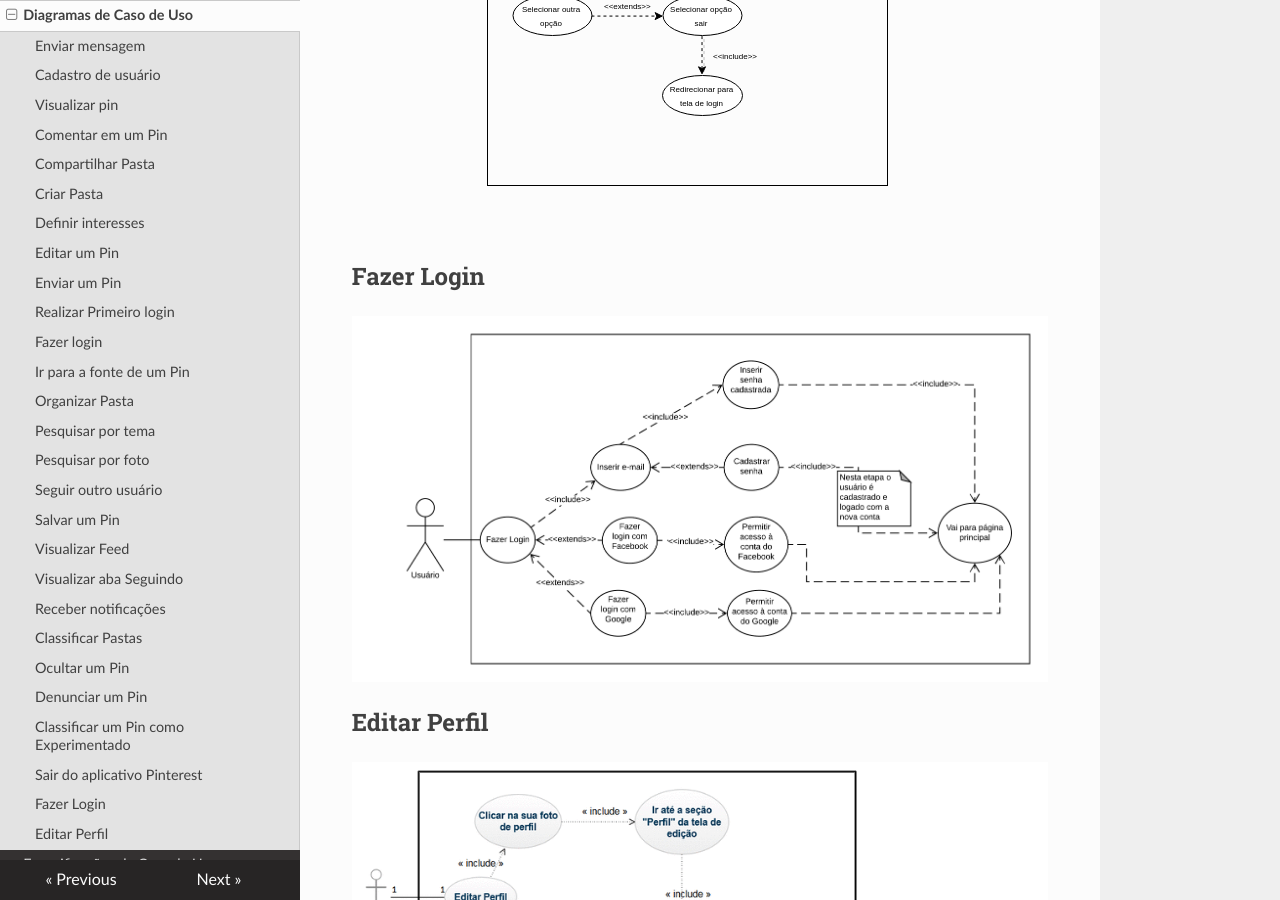
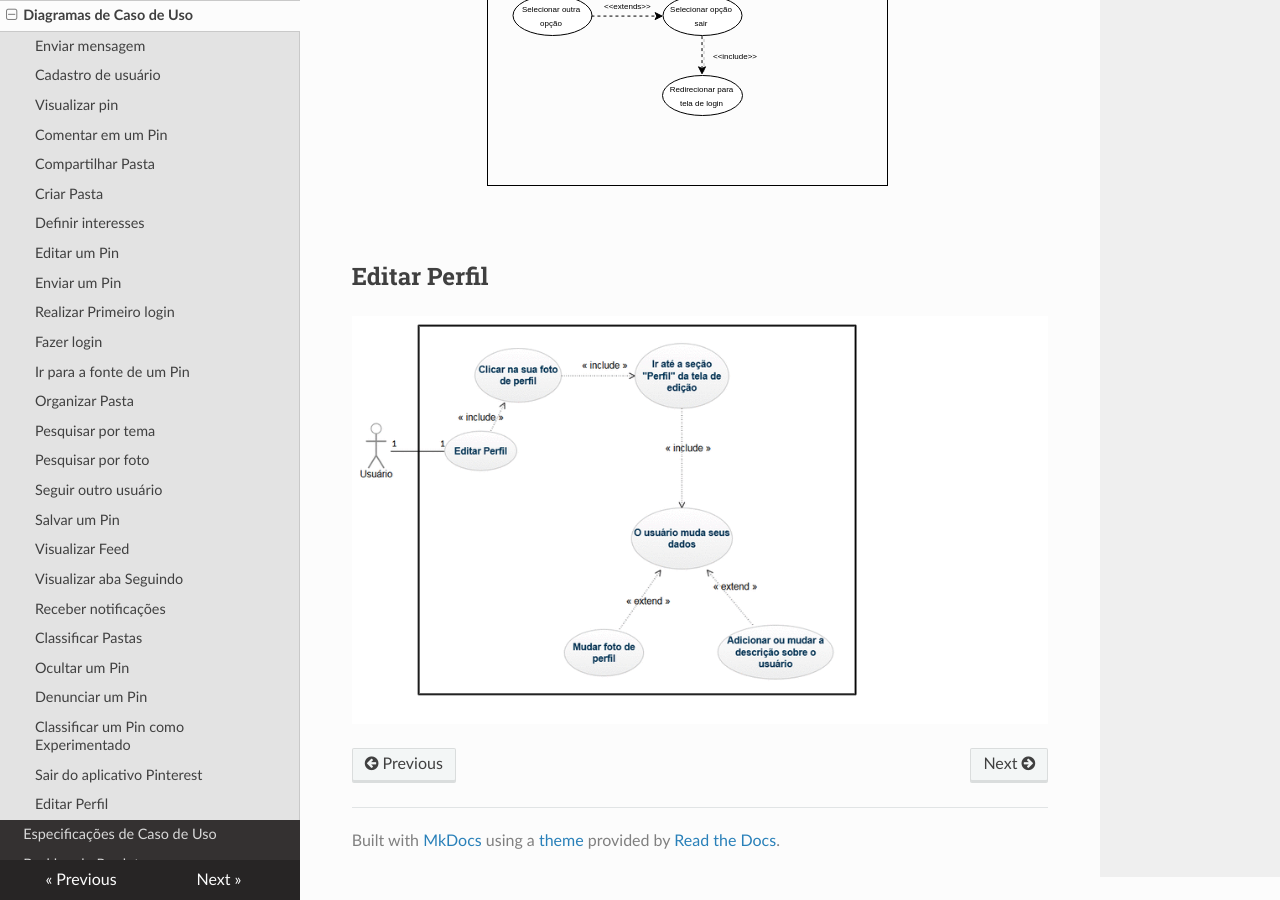
Before and after one commit to joberthrogers18/2018.2-Requisitos-Pinterest, an MkDocs documentation site: the page built from docs/diagramas_caso_uso.md, in a window 1280 px wide and 900 px high, scrolled down 12448 px. Built offline with MkDocs 1.6.1, drawn with Linux system fonts in a browser that asks for light colours; nearby versions of some CDN libraries; old or Windows-style settings are respelled for this version of MkDocs.

Commit message:
Removing duplicate use case diagram
Co-authored-by: Guilherme Guy <guilhermeguy349@gmail.com>

```diff
--- a/docs/diagramas_caso_uso.md
+++ b/docs/diagramas_caso_uso.md
@@ -10,7 +10,6 @@
 ## Visualizar pin
 
 ![VisualizarPin](https://raw.githubusercontent.com/joberthrogers18/2018.2-Requisitos/master/docs/img/Diagrama_caso%20uso_visualizar_pin.png)
-
 
 ## Comentar em um Pin
 
@@ -78,7 +77,6 @@
 ## Classificar Pastas
 ![ClassificarPastas](img/CasoDeUso_ClassificarPastas.png)
 
-
 ## Ocultar um Pin
 
 ![OcultarPin](img/CasoDeUso_Ocultar.png)
@@ -93,10 +91,6 @@
 
 ![Enviar Mensagem](img/Diagrama_caso_uso_sair.png)
 
-## Fazer Login
-
-![Fazer Login](img/Caso_de_uso_fazer_login.png)
-
 ## Editar Perfil
 
 ![EditarPerfil](img/CasoDeUso_EditarPerfil.png)
```
